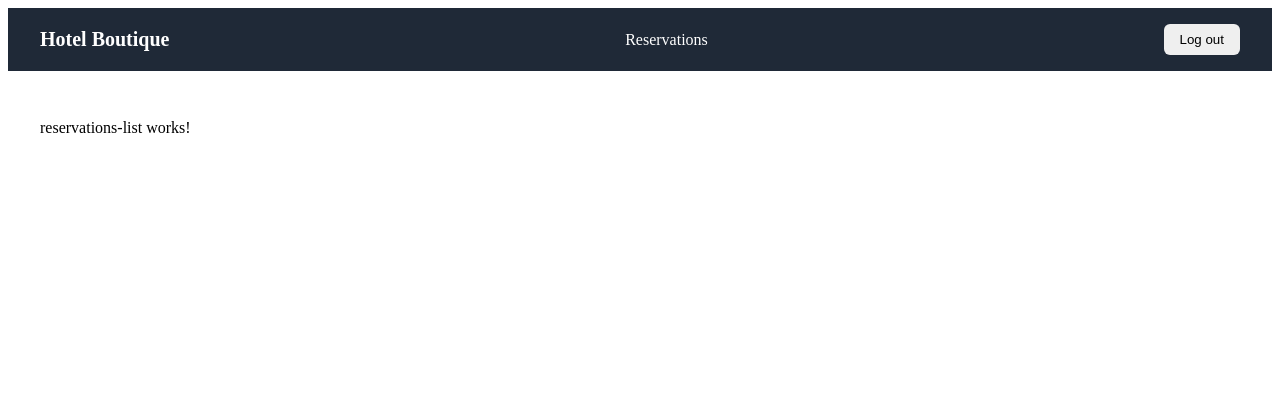
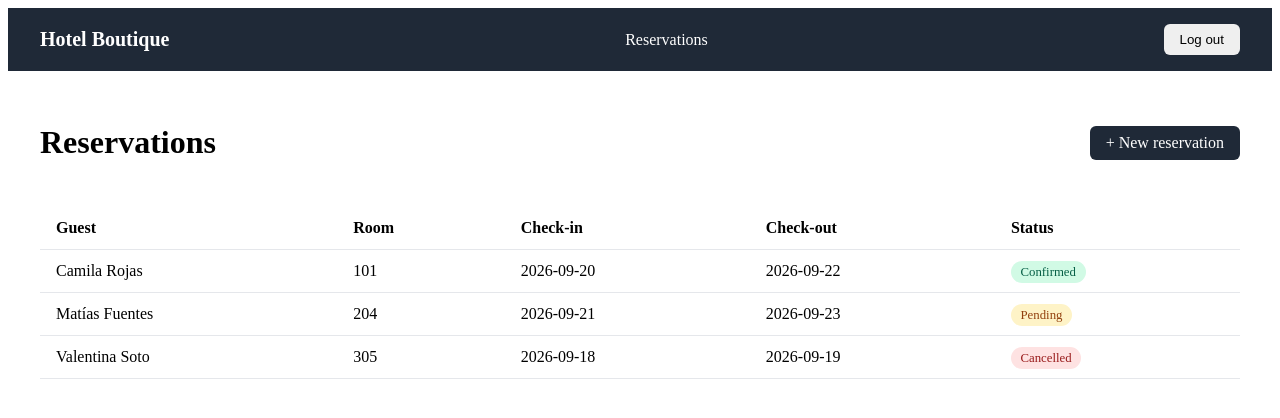
Before and after one commit to JOAKOO123/web-hotel-boutique, an Angular app: page /login in a window 1280 px wide. Both pictures are taken after typing "name@example.com", "Sample123" into the empty fields and a click on the button "Log in". Shown: the top 418 px of the page. Built offline with nearby package versions, Linux system fonts and the light colour scheme.

Commit message:
feat: add reservations list with mock data

```diff
--- a/src/app/app.routes.ts
+++ b/src/app/app.routes.ts
@@ -14,5 +14,12 @@ export const routes: Routes = [
 			import('./features/reservations/reservations-list/reservations-list')
 				.then(m => m.ReservationsList)
 	},
+	{
+		path: 'reservations/new',
+		canActivate: [authGuard],
+		loadComponent: () =>
+			import('./features/reservations/reservations-create/reservations-create')
+				.then(m => m.ReservationsCreate)
+	},
 	{ path: '', redirectTo: 'reservations', pathMatch: 'full' }
 ];
--- /dev/null
+++ b/src/app/features/reservations/reservations-create/reservations-create.html
@@ -0,0 +1 @@
+<p>reservations-create works!</p>
--- /dev/null
+++ b/src/app/features/reservations/reservations-create/reservations-create.ts
@@ -0,0 +1,9 @@
+import { Component } from '@angular/core';
+
+@Component({
+  selector: 'app-reservations-create',
+  imports: [],
+  templateUrl: './reservations-create.html',
+  styleUrl: './reservations-create.scss',
+})
+export class ReservationsCreate {}
--- a/src/app/features/reservations/reservations-list/reservations-list.html
+++ b/src/app/features/reservations/reservations-list/reservations-list.html
@@ -1 +1,37 @@
-<p>reservations-list works!</p>
+<div class="reservations-list">
+  <div class="header-row">
+    <h1>Reservations</h1>
+    <a routerLink="/reservations/new" class="btn-new">+ New reservation</a>
+  </div>
+
+  <table class="reservations-table">
+    <thead>
+      <tr>
+        <th>Guest</th>
+        <th>Room</th>
+        <th>Check-in</th>
+        <th>Check-out</th>
+        <th>Status</th>
+      </tr>
+    </thead>
+    <tbody>
+      @for (reservation of reservations; track reservation.id) {
+        <tr>
+          <td>{{ reservation.guestName }}</td>
+          <td>{{ reservation.roomNumber }}</td>
+          <td>{{ reservation.checkInDate }}</td>
+          <td>{{ reservation.checkOutDate }}</td>
+          <td>
+            <span class="status" [class]="reservation.status">
+              {{ reservation.status }}
+            </span>
+          </td>
+        </tr>
+      } @empty {
+        <tr>
+          <td colspan="5">No reservations yet.</td>
+        </tr>
+      }
+    </tbody>
+  </table>
+</div>
--- a/src/app/features/reservations/reservations-list/reservations-list.scss
+++ b/src/app/features/reservations/reservations-list/reservations-list.scss
@@ -0,0 +1,38 @@
+.reservations-list {
+  .header-row {
+    display: flex;
+    justify-content: space-between;
+    align-items: center;
+    margin-bottom: 1.5rem;
+  }
+
+  .btn-new {
+    background-color: #1f2937;
+    color: #fff;
+    padding: 0.5rem 1rem;
+    border-radius: 6px;
+    text-decoration: none;
+  }
+
+  .reservations-table {
+    width: 100%;
+    border-collapse: collapse;
+
+    th, td {
+      text-align: left;
+      padding: 0.75rem 1rem;
+      border-bottom: 1px solid #e5e7eb;
+    }
+
+    .status {
+      padding: 0.25rem 0.6rem;
+      border-radius: 999px;
+      font-size: 0.8rem;
+      text-transform: capitalize;
+
+      &.confirmed { background: #d1fae5; color: #065f46; }
+      &.pending { background: #fef3c7; color: #92400e; }
+      &.cancelled { background: #fee2e2; color: #991b1b; }
+    }
+  }
+}
--- a/src/app/features/reservations/reservations-list/reservations-list.ts
+++ b/src/app/features/reservations/reservations-list/reservations-list.ts
@@ -1,9 +1,15 @@
-import { Component } from '@angular/core';
+import { Component, inject } from '@angular/core';
+import { RouterLink } from '@angular/router';
+import { Reservations } from '../services/reservations';
 
 @Component({
   selector: 'app-reservations-list',
-  imports: [],
+  standalone: true,
+  imports: [RouterLink],
   templateUrl: './reservations-list.html',
-  styleUrl: './reservations-list.scss',
+  styleUrl: './reservations-list.scss'
 })
-export class ReservationsList {}
+export class ReservationsList {
+  private reservationsService = inject(Reservations);
+  reservations = this.reservationsService.getAll();
+}
--- /dev/null
+++ b/src/app/features/reservations/services/reservations.ts
@@ -0,0 +1,41 @@
+import { Injectable, signal } from '@angular/core';
+import { Reservation } from '../models/reservation.model';
+
+@Injectable({ providedIn: 'root' })
+export class Reservations {
+  // TODO: replace with real HTTP calls to ms-reservation via API Gateway on deployment
+  private mockData = signal<Reservation[]>([
+    {
+      id: '1',
+      guestName: 'Camila Rojas',
+      roomNumber: '101',
+      checkInDate: '2026-09-20',
+      checkOutDate: '2026-09-22',
+      status: 'confirmed'
+    },
+    {
+      id: '2',
+      guestName: 'Matías Fuentes',
+      roomNumber: '204',
+      checkInDate: '2026-09-21',
+      checkOutDate: '2026-09-23',
+      status: 'pending'
+    },
+    {
+      id: '3',
+      guestName: 'Valentina Soto',
+      roomNumber: '305',
+      checkInDate: '2026-09-18',
+      checkOutDate: '2026-09-19',
+      status: 'cancelled'
+    }
+  ]);
+
+  getAll() {
+    return this.mockData();
+  }
+
+  add(reservation: Reservation): void {
+    this.mockData.update(list => [...list, reservation]);
+  }
+}
```
Also changed, not shown: src/app/features/reservations/models/reservation.model.ts (added, +8 -0 lines), src/app/features/reservations/reservations-create/reservations-create.scss (added), 1 other file (tests, documents, lock files or other folders).
